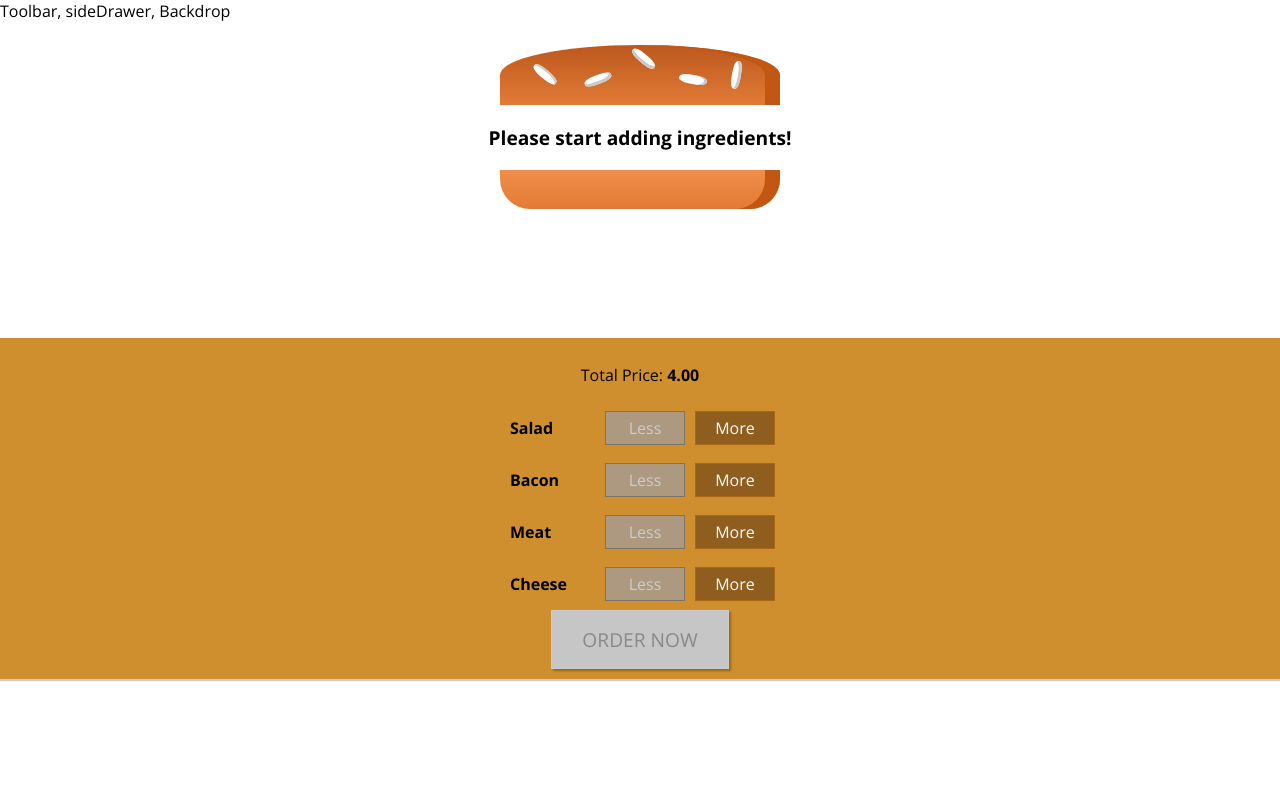
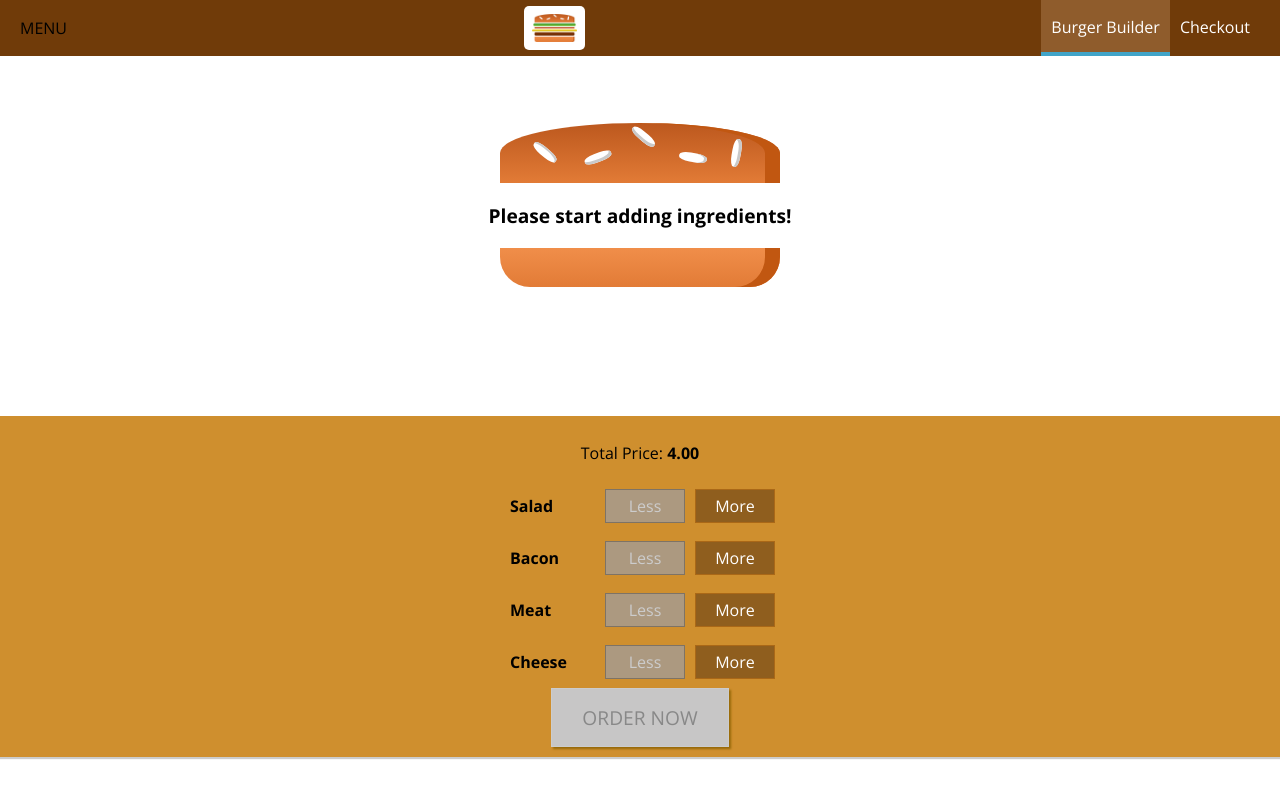
Before and after one commit to surbhitandon5892/BurgerApp, a React (Create React App) app in the folder burger-app/: page / in a window 1280 px wide. Built offline with nearby package versions, Linux system fonts and the light colour scheme.

Commit message:
Added the toolbar, logo and navigation in the app

```diff
--- a/burger-app/src/components/Layout/Layout.js
+++ b/burger-app/src/components/Layout/Layout.js
@@ -1,10 +1,11 @@
 import React from 'react';
 import Aux from '../../hoc/Aux.js';
 import classes from './Layout.module.css';
-
+import Toolbar from '../Navigation/Toolbar/Toolbar.js';
 const Layout = (props) => (
 	<Aux>
-		<div>Toolbar, sideDrawer, Backdrop</div>
+		// <div>Toolbar, sideDrawer, Backdrop</div>
+		<Toolbar />
 		<main className = {classes.Content}>
 			{props.children}
 		</main>
--- a/burger-app/src/components/Layout/Layout.module.css
+++ b/burger-app/src/components/Layout/Layout.module.css
@@ -1,3 +1,3 @@
 .Content {
-	margin-top: 16px;
+	margin-top: 72px;
 }
--- /dev/null
+++ b/burger-app/src/components/Logo/Logo.js
@@ -0,0 +1,10 @@
+import React from 'react';
+import BurgerLogo from '../../assets/images/burger-logo.png';
+import classes from './Logo.module.css';
+const Logo = (props) => (
+	<div className = {classes.Logo}>
+		<img src={BurgerLogo} alt="My Burger"/>
+	</div>
+);
+
+export default Logo;
--- /dev/null
+++ b/burger-app/src/components/Logo/Logo.module.css
@@ -0,0 +1,11 @@
+.Logo {
+	background-color: white;
+	padding: 8px;
+	height: 80%;
+	box-sizing: border-box;
+	border-radius: 5px;
+}
+
+.Logo img {
+	height: 100%;
+}
--- /dev/null
+++ b/burger-app/src/components/Navigation/NavigationItems/NavigationItem/NavigationItem.js
@@ -0,0 +1,9 @@
+import React from 'react';
+import classes from './NavigationItem.module.css';
+const NavigationItem = (props) => (
+	<li className={classes.NavigationItem}>
+	<a href={props.link}
+	className={props.active ? classes.active : null}>{props.children}</a></li>
+);
+
+export default NavigationItem;
--- /dev/null
+++ b/burger-app/src/components/Navigation/NavigationItems/NavigationItem/NavigationItem.module.css
@@ -0,0 +1,25 @@
+.NavigationItem {
+	margin: 0;
+	box-sizing: border-box;
+	display: flex;
+	height: 100%;
+	align-items: center;
+}
+
+.NavigationItem a {
+	color: white;
+	text-decoration: none;
+	height: 100%;
+	padding: 16px 10px;
+	border-bottom: 4px solid transparent;
+	box-sizing: border-box;
+	display: block;
+}
+
+.NavigationItem a:hover,
+.NavigationItem a:active,
+.NavigationItem a.active{
+	background-color: #8F5C2C;
+	border-bottom: 4px solid #40A4C8;
+	color: white;
+}
--- /dev/null
+++ b/burger-app/src/components/Navigation/NavigationItems/NavigationItems.js
@@ -0,0 +1,12 @@
+import React from 'react';
+import NavigationItem from './NavigationItem/NavigationItem.js';
+import classes from './NavigationItems.module.css';
+
+const NavigationItems = (props) => (
+	<ul className={classes.NavigationItems}>
+		<NavigationItem link="/" active>Burger Builder</NavigationItem>
+		<NavigationItem link="/">Checkout</NavigationItem>
+	</ul>
+);
+
+export default NavigationItems;
--- /dev/null
+++ b/burger-app/src/components/Navigation/NavigationItems/NavigationItems.module.css
@@ -0,0 +1,8 @@
+.NavigationItems{
+	margin : 0;
+	padding: 0;
+	list-style: none;
+	display: flex;
+	align-items: center;
+	height: 100%;
+}
--- /dev/null
+++ b/burger-app/src/components/Navigation/Toolbar/Toolbar.js
@@ -0,0 +1,13 @@
+import React from 'react';
+import classes from './Toolbar.module.css';
+import Logo from '../../Logo/Logo.js';
+import NavigationItems from '../NavigationItems/NavigationItems.js';
+const Toolbar = (props) => (
+	<header className={classes.Toolbar}>
+		<div>MENU</div>
+		<Logo />
+		<NavigationItems />
+	</header>
+);
+
+export default Toolbar;
--- /dev/null
+++ b/burger-app/src/components/Navigation/Toolbar/Toolbar.module.css
@@ -0,0 +1,18 @@
+.Toolbar {
+	height: 56px;
+	width: 100%;
+	position: fixed;
+	top: 0;
+	left: 0;
+	background-color: #703B09;
+	display: flex;
+	justify-content: space-between;
+	align-items: center;
+	padding: 0 20px;
+	box-sizing: border-box;
+	z-index: 90;
+}
+
+.Toolbar nav{
+	height: 100%;
+}
```
Also changed, not shown: burger-app/src/assets/images/burger-logo.png (added).
